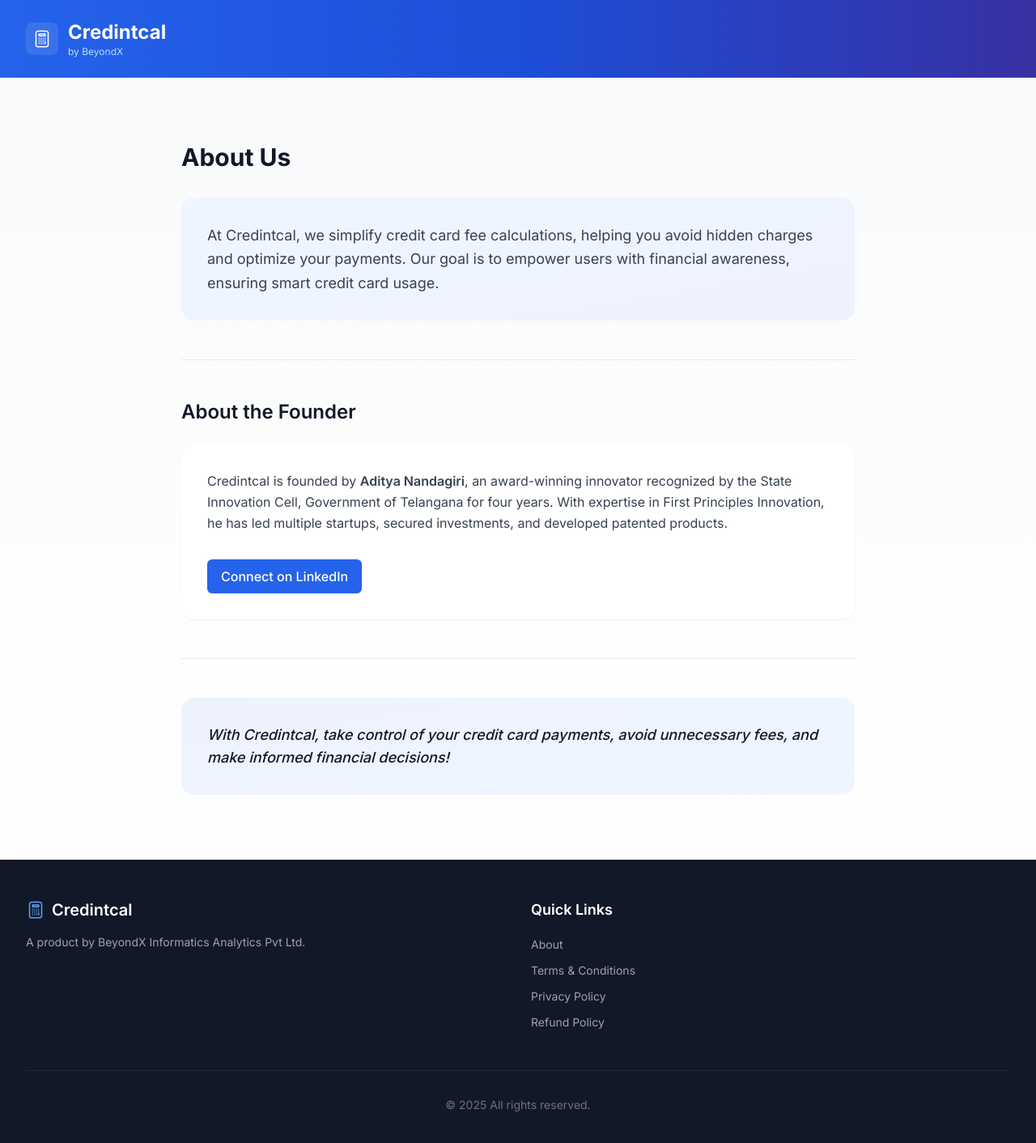
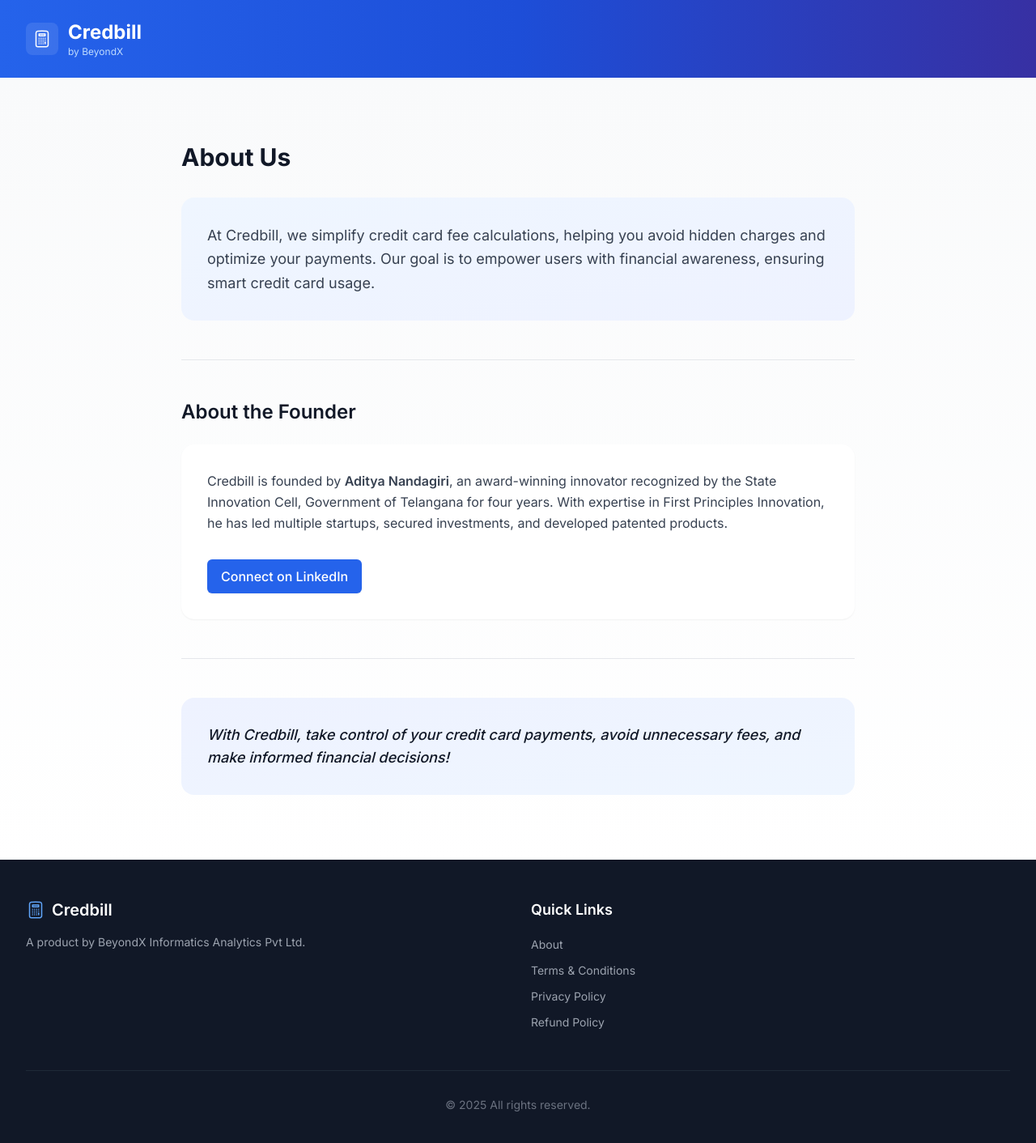
Before and after one commit to credintcal/credintcal, a Next.js app: page /about in a window 1280 px wide. Shown: the top 1412 px of the page at 81% size. Built offline with nearby package versions, Linux system fonts and the light colour scheme.

Commit message:
Brand update: Changed displayed name from Credintcal to Credbill

```diff
--- a/app/about/page.tsx
+++ b/app/about/page.tsx
@@ -7,7 +7,7 @@
         {/* Company Overview Section */}
         <section className="bg-gradient-to-br from-blue-50 to-indigo-50 rounded-2xl p-8">
           <p className="text-lg text-gray-700 leading-relaxed">
-            At Credintcal, we simplify credit card fee calculations, helping you avoid hidden charges and optimize your payments.
+            At Credbill, we simplify credit card fee calculations, helping you avoid hidden charges and optimize your payments.
             Our goal is to empower users with financial awareness, ensuring smart credit card usage.
           </p>
         </section>
@@ -18,7 +18,7 @@
           <div className="bg-white rounded-2xl shadow-sm p-8 space-y-6">
             <div className="space-y-4">
               <p className="text-gray-700 leading-relaxed">
-                Credintcal is founded by <span className="font-semibold">Aditya Nandagiri</span>, an award-winning
+                Credbill is founded by <span className="font-semibold">Aditya Nandagiri</span>, an award-winning
                 innovator recognized by the State Innovation Cell, Government of Telangana for four years. With expertise
                 in First Principles Innovation, he has led multiple startups, secured investments, and developed patented products.
               </p>
@@ -40,7 +40,7 @@
         <section className="border-t border-gray-200 pt-12">
           <div className="bg-gradient-to-br from-indigo-50 to-blue-50 rounded-2xl p-8">
             <p className="text-lg font-medium text-gray-900 italic">
-              With Credintcal, take control of your credit card payments, avoid unnecessary fees, and make informed financial decisions!
+              With Credbill, take control of your credit card payments, avoid unnecessary fees, and make informed financial decisions!
             </p>
           </div>
         </section>
--- a/app/layout.tsx
+++ b/app/layout.tsx
@@ -9,7 +9,7 @@
 const inter = Inter({ subsets: ['latin'] })
 
 export const metadata: Metadata = {
-  title: 'Credintcal - Credit Card Interest & Late Fee Calculator by BeyondX',
+  title: 'Credbill - Credit Card Interest & Late Fee Calculator by BeyondX',
   description: 'Calculate credit card interest charges and late fees accurately. A product by BeyondX Informatics Analytics Pvt Ltd.',
 }
 
@@ -40,7 +40,7 @@
                     </div>
                     <div>
                       <span className="text-2xl font-bold text-white">
-                        Credintcal
+                        Credbill
                       </span>
                       <span className="block text-xs text-blue-200">
                         by BeyondX
@@ -66,7 +66,7 @@
                 <div className="space-y-4">
                   <div className="flex items-center space-x-2">
                     <CalculatorIcon className="h-6 w-6 text-blue-400" />
-                    <span className="text-xl font-semibold text-white">Credintcal</span>
+                    <span className="text-xl font-semibold text-white">Credbill</span>
                   </div>
                   <p className="text-gray-400 text-sm">
                     A product by BeyondX Informatics Analytics Pvt Ltd.
```
